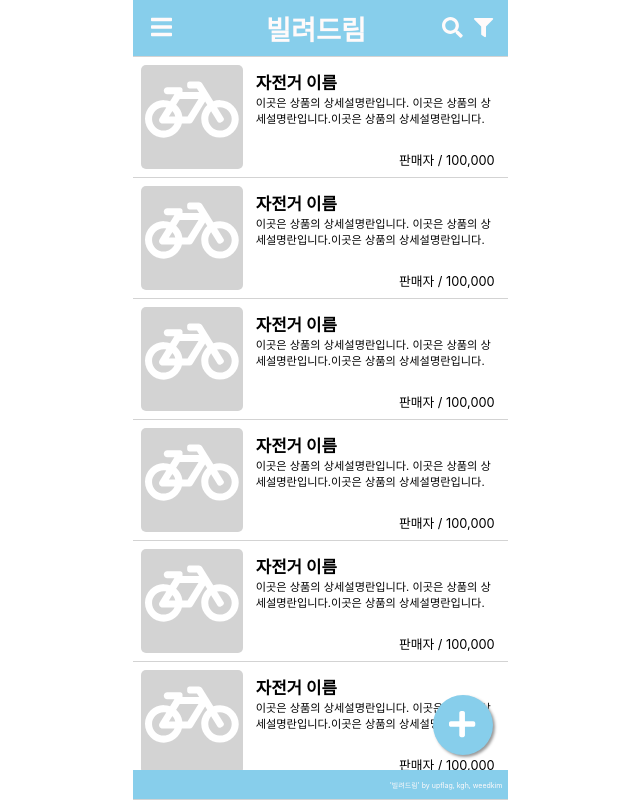
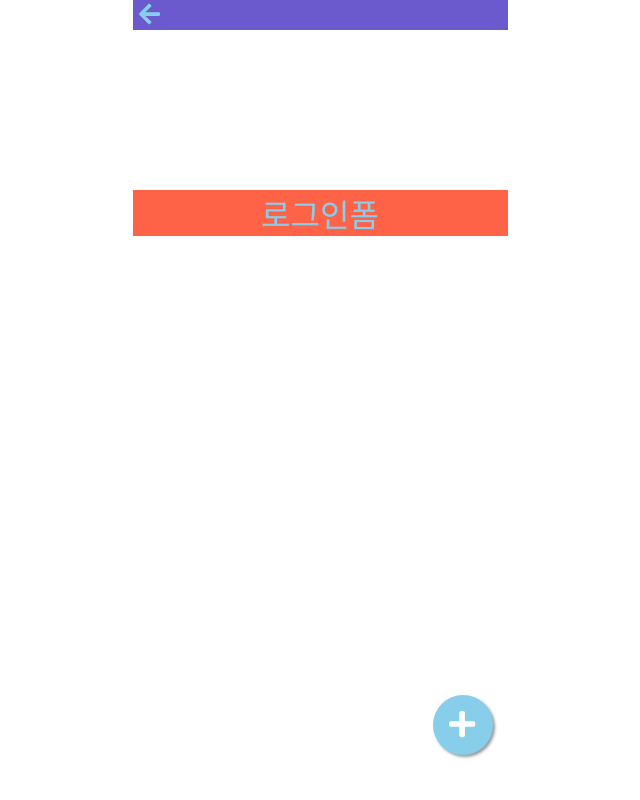
Before and after one commit to kgh3489/2021Hanium, a React (Create React App) app: page /login in a window 1280 px wide. Shown: the whole page, without its empty margins (320-960 px from the left). Built offline with nearby package versions, Linux system fonts and the light colour scheme.

Commit message:
라우터 적용(로그인폼으로 화면 이동)

```diff
--- a/package.json
+++ b/package.json
@@ -11,6 +11,7 @@
     "gh-pages": "^3.2.3",
     "react": "^17.0.2",
     "react-dom": "^17.0.2",
+    "react-router-dom": "^5.2.0",
     "react-scripts": "4.0.3",
     "web-vitals": "^1.0.1",
     "yarn": "^1.22.10"
--- a/src/app.jsx
+++ b/src/app.jsx
@@ -2,13 +2,31 @@ import Header from './component/header/header';
 import styles from './app.module.css';
 import Footer from './component/footer/footer';
 import ProductList from './component/product_list/product_list';
+import { BrowserRouter, Route, Switch } from 'react-router-dom';
+import Login from './component/register_login/login';
 
 function App() {
   return (
     <div className={styles.app}>
-      <Header />
-      <ProductList />
-      <Footer />
+      <BrowserRouter>
+        <Switch>
+          <Route exact path="/">
+            <Header />
+            <ProductList />
+            <Footer />
+          </Route>
+
+          <Route exact path="/login">
+            <Login />
+          </Route>
+
+
+
+
+
+        </Switch>
+      </BrowserRouter>
+
       <button className={styles.float}>
         <i className="fas fa-plus"></i>
       </button>
--- a/src/component/header/header_pop/header_pop.jsx
+++ b/src/component/header/header_pop/header_pop.jsx
@@ -1,7 +1,15 @@
 import React from 'react';
+import { useHistory } from 'react-router-dom';
 import styles from './header_pop.module.css';
 
 const HeaderPop = ({toggleMenu}) => {
+
+    const history = useHistory();
+    const goToLogin = () => {
+        history.push({
+            pathname: "/login"
+        })
+    }
 
     const onMenutoggle=(e) => {
         if(e.target.className === styles.left_pop) {
@@ -16,7 +24,7 @@ const HeaderPop = ({toggleMenu}) => {
                     {/* 로그인 되었을 시 안나옴 */}
                     <div className={styles.beforeLogin}>
                         <span className={styles.message}>서비스를 이용하시려면 로그인 해주세요.</span>
-                        <span className={styles.move_login_page}>로그인 또는 회원가입 〉</span>
+                        <span className={styles.move_login_page} onClick={goToLogin}>로그인 또는 회원가입 〉</span>
                     </div>
 
                     {/* 로그인 되었을 시 나옴 */}
--- a/src/component/register_login/login.jsx
+++ b/src/component/register_login/login.jsx
@@ -1,14 +1,24 @@
 import React from 'react';
+import { useHistory } from 'react-router-dom';
 import styles from './login.module.css';
 
 const Login = (props) => {
 
+    const history = useHistory();
 
+    const goToHome = () => {
+        history.push({
+            pathname: "/"
+        })
+    }
 
     return (
         <div className={styles.root}>
+            <div className={styles.header}>
+                <button className={styles.gotoHome} onClick={goToHome}><i className="fas fa-arrow-left"></i></button>
+            </div>
             <div className={styles.banner}>
-                로그인
+                <span>로그인폼</span>
             </div>
         </div>
     )
--- a/src/component/register_login/login.module.css
+++ b/src/component/register_login/login.module.css
@@ -0,0 +1,22 @@
+.root {
+  display: flex;
+  flex-direction: column;
+}
+
+.header {
+  background-color: slateblue;
+}
+
+.gotoHome {
+  font-size: 1.5em;
+  color: skyblue;
+  cursor: pointer;
+}
+
+.banner {
+  font-size: 2em;
+  margin-top: 10rem;
+  text-align: center;
+  background-color: tomato;
+  color: skyblue;
+}
```
Also changed, not shown: 1 other file (tests, documents, lock files or other folders).
